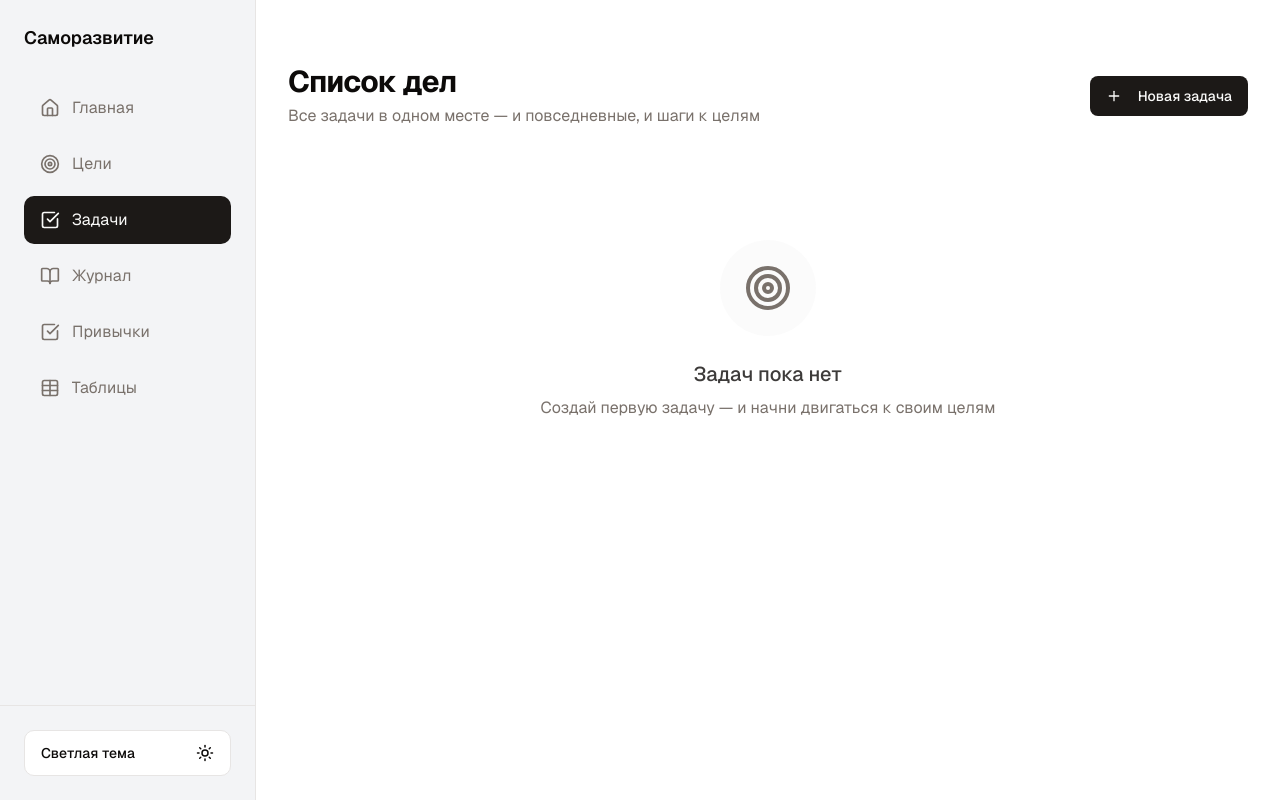
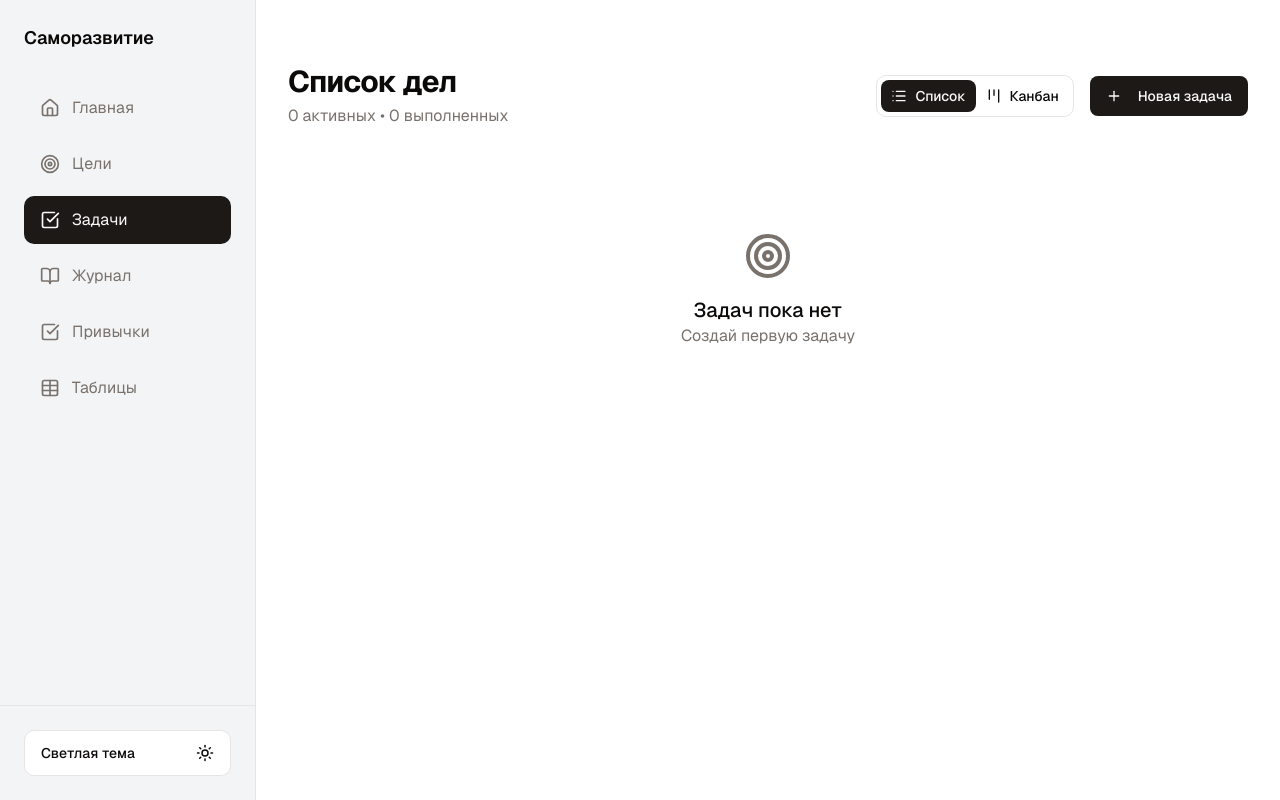
Before and after one commit to TrocyukS96/mind-haven, a Next.js app: page /tasks in a window 1280 px wide. Built offline with nearby package versions, Linux system fonts and the light colour scheme.

Commit message:
feat: add view mode to TasksPage

```diff
--- a/app/tasks/page.tsx
+++ b/app/tasks/page.tsx
@@ -1,69 +1,6 @@
-'use client';
+import { TasksPage } from '@/screens/tasks';
 
-import { useStore } from '@/shared/store/store-config';
-import { Button } from '@/shared/ui/button';
-import { Checkbox } from '@/shared/ui/checkbox';
-import { Badge } from '@/shared/ui/badge';
-import { Plus, Calendar, Target, Edit, Trash2 } from 'lucide-react';
-import { cn } from '@/shared/lib/utils';
-import { TaskCard } from '@/entities/task';
+export default function Page() {
+  return <TasksPage />;
 
-export default function TasksPage() {
-  const {
-    tasks,
-    goals,
-    toggleTask,
-    deleteTask,
-    openTaskForm,
-  } = useStore();
-
-  const goalsMap = Object.fromEntries(goals.map(g => [g.id, g.title]));
-
-  // Сортировка: сначала невыполненные, потом выполненные
-  //   const sortedTasks = [...tasks].sort((a, b) => {
-  //     if (a.completed !== b.completed) {
-  //       return a.completed ? 1 : -1;
-  //     }
-  //     return new Date(b.createdAt).getTime() - new Date(a.createdAt).getTime();
-  //   });
-
-  return (
-    <div className="max-w-5xl mx-auto space-y-8 py-8">
-      {/* Заголовок */}
-      <div className="flex items-center justify-between">
-        <div>
-          <h1 className="text-3xl font-bold tracking-tight">Список дел</h1>
-          <p className="text-muted-foreground mt-1">
-            Все задачи в одном месте — и повседневные, и шаги к целям
-          </p>
-        </div>
-
-        <Button onClick={() => openTaskForm()} size="lg">
-          <Plus className="mr-2 h-5 w-5" />
-          Новая задача
-        </Button>
-      </div>
-
-      {/* Список задач */}
-      {tasks.length === 0 ? (
-        <div className="text-center py-20">
-          <div className="mx-auto w-24 h-24 bg-muted/40 rounded-full flex items-center justify-center mb-6">
-            <Target className="h-12 w-12 text-muted-foreground" />
-          </div>
-          <h3 className="text-xl font-medium text-foreground/80">
-            Задач пока нет
-          </h3>
-          <p className="text-muted-foreground mt-2">
-            Создай первую задачу — и начни двигаться к своим целям
-          </p>
-        </div>
-      ) : (
-        <div className="space-y-3">
-          {tasks.map((task) => (
-            <TaskCard key={task.id} task={task} showGoalTitle />
-          ))}
-        </div>
-      )}
-    </div>
-  );
 }
--- a/features/goal/ui/GoalFormModal.tsx
+++ b/features/goal/ui/GoalFormModal.tsx
@@ -14,6 +14,7 @@ const GoalFormModal = ({ open, onOpenChange }: Props) => {
 
   return (
     <Dialog open={open} onOpenChange={onOpenChange}>
+      {open && (
         <DialogContent className="sm:max-w-2xl">
           <DialogHeader>
             <DialogTitle>Новая цель (SMART)</DialogTitle>
@@ -25,6 +26,7 @@ const GoalFormModal = ({ open, onOpenChange }: Props) => {
             onOpenChange={(open) => !open && closeGoalForm()}
           />
         </DialogContent>
+      )}
     </Dialog>
   );
 }
--- a/features/task/ui/TaskFormModal.tsx
+++ b/features/task/ui/TaskFormModal.tsx
@@ -19,10 +19,10 @@ interface Props {
 const TaskFormModal = ({ open, onOpenChange }: Props) => {
   const { selectedTask, isTaskFormOpen, openTaskForm, closeTaskForm } = useStore();
 
-  console.log(selectedTask,'selectedTask');
-
   return (
-    <Dialog open={open} onOpenChange={onOpenChange}>
+    <Dialog open={open} onOpenChange={onOpenChange} >
+      {
+        open && (
           <DialogContent className="sm:max-w-lg">
             <DialogHeader>
               <DialogTitle>
@@ -30,8 +30,10 @@ const TaskFormModal = ({ open, onOpenChange }: Props) => {
               </DialogTitle>
             </DialogHeader>
 
-        <TaskForm  task={selectedTask} open={isTaskFormOpen} onOpenChange={(open) => !open && closeTaskForm()} />
+            <TaskForm task={selectedTask} open={isTaskFormOpen} onOpenChange={(open) => !open && closeTaskForm()} />
           </DialogContent>
+        )
+      }
     </Dialog>
   );
 }
--- /dev/null
+++ b/screens/tasks/index.ts
@@ -0,0 +1,3 @@
+import TasksPage from "./ui/TasksPage";
+
+export { TasksPage };
--- /dev/null
+++ b/screens/tasks/ui/TasksPage.tsx
@@ -0,0 +1,106 @@
+'use client';
+
+import { Button } from "@/shared/ui/button";
+import { Plus, Target, List, Kanban } from "lucide-react";
+import { useStore } from "@/shared/store/store-config";
+import { TaskCard } from "@/entities/task/ui/TaskCard";
+import { useState } from "react";
+import { cn } from "@/shared/lib/utils";
+
+type ViewMode = 'list' | 'kanban';
+
+const TasksPage = () => {
+  const { tasks, openTaskForm } = useStore();
+  const [viewMode, setViewMode] = useState<ViewMode>('list');
+
+  const todo = tasks.filter(t => !t.completed);
+  const done = tasks.filter(t => t.completed);
+
+  return (
+    <div className="max-w-7xl mx-auto space-y-6 py-8">
+      {/* Заголовок и переключатель */}
+      <div className="flex items-center justify-between">
+        <div>
+          <h1 className="text-3xl font-bold tracking-tight">Список дел</h1>
+          <p className="text-muted-foreground mt-1">
+            {todo.length} активных • {done.length} выполненных
+          </p>
+        </div>
+
+        <div className="flex items-center gap-4">
+          <div className="flex rounded-lg border bg-card p-1">
+            <Button
+              variant={viewMode === 'list' ? 'default' : 'ghost'}
+              size="sm"
+              onClick={() => setViewMode('list')}
+              className="gap-2"
+            >
+              <List className="h-4 w-4" />
+              Список
+            </Button>
+            <Button
+              variant={viewMode === 'kanban' ? 'default' : 'ghost'}
+              size="sm"
+              onClick={() => setViewMode('kanban')}
+              className="gap-2"
+            >
+              <Kanban className="h-4 w-4" />
+              Канбан
+            </Button>
+          </div>
+
+          <Button onClick={() => openTaskForm()} size="lg">
+            <Plus className="mr-2 h-5 w-5" />
+            Новая задача
+          </Button>
+        </div>
+      </div>
+
+      {/* Список */}
+      {viewMode === 'list' && (
+        <div className="space-y-3">
+          {tasks.length === 0 ? (
+            <div className="text-center py-20">
+              <Target className="mx-auto h-12 w-12 text-muted-foreground mb-4" />
+              <h3 className="text-xl font-medium">Задач пока нет</h3>
+              <p className="text-muted-foreground">Создай первую задачу</p>
+            </div>
+          ) : (
+            tasks.map(task => <TaskCard key={task.id} task={task} showGoalTitle />)
+          )}
+        </div>
+      )}
+
+      {/* Канбан */}
+      {viewMode === 'kanban' && (
+        <div className="grid grid-cols-1 md:grid-cols-2 gap-6">
+          {/* To Do */}
+          <div className="rounded-xl border bg-card/50 p-4">
+            <h3 className="font-semibold mb-4 text-lg">К выполнению ({todo.length})</h3>
+            <div className="space-y-3">
+              {todo.length === 0 ? (
+                <p className="text-sm text-muted-foreground text-center py-8">Нет задач</p>
+              ) : (
+                todo.map(task => <TaskCard key={task.id} task={task} showGoalTitle />)
+              )}
+            </div>
+          </div>
+
+          {/* Done */}
+          <div className="rounded-xl border bg-card/50 p-4">
+            <h3 className="font-semibold mb-4 text-lg">Выполнено ({done.length})</h3>
+            <div className="space-y-3">
+              {done.length === 0 ? (
+                <p className="text-sm text-muted-foreground text-center py-8">Нет выполненных задач</p>
+              ) : (
+                done.map(task => <TaskCard key={task.id} task={task} showGoalTitle />)
+              )}
+            </div>
+          </div>
+        </div>
+      )}
+    </div>
+  );
+};
+
+export default TasksPage;
--- a/shared/ui/button.tsx
+++ b/shared/ui/button.tsx
@@ -51,7 +51,7 @@ function Button({
   return (
     <Comp
       data-slot="button"
-      className={cn(buttonVariants({ variant, size, className }))}
+      className={cn(buttonVariants({ variant, size, className }), "cursor-pointer")}
       {...props}
     />
   )
```
Lines whose indentation alone changed are shown as unchanged.
